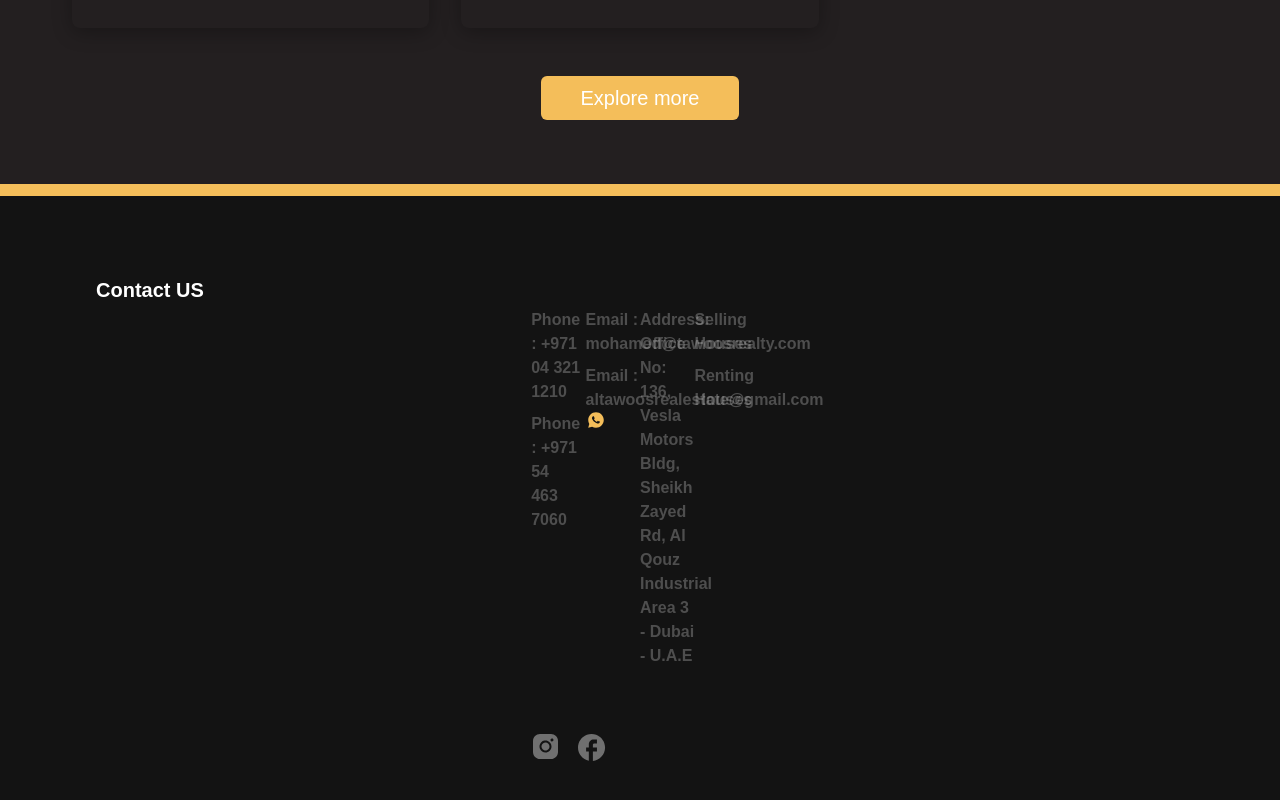
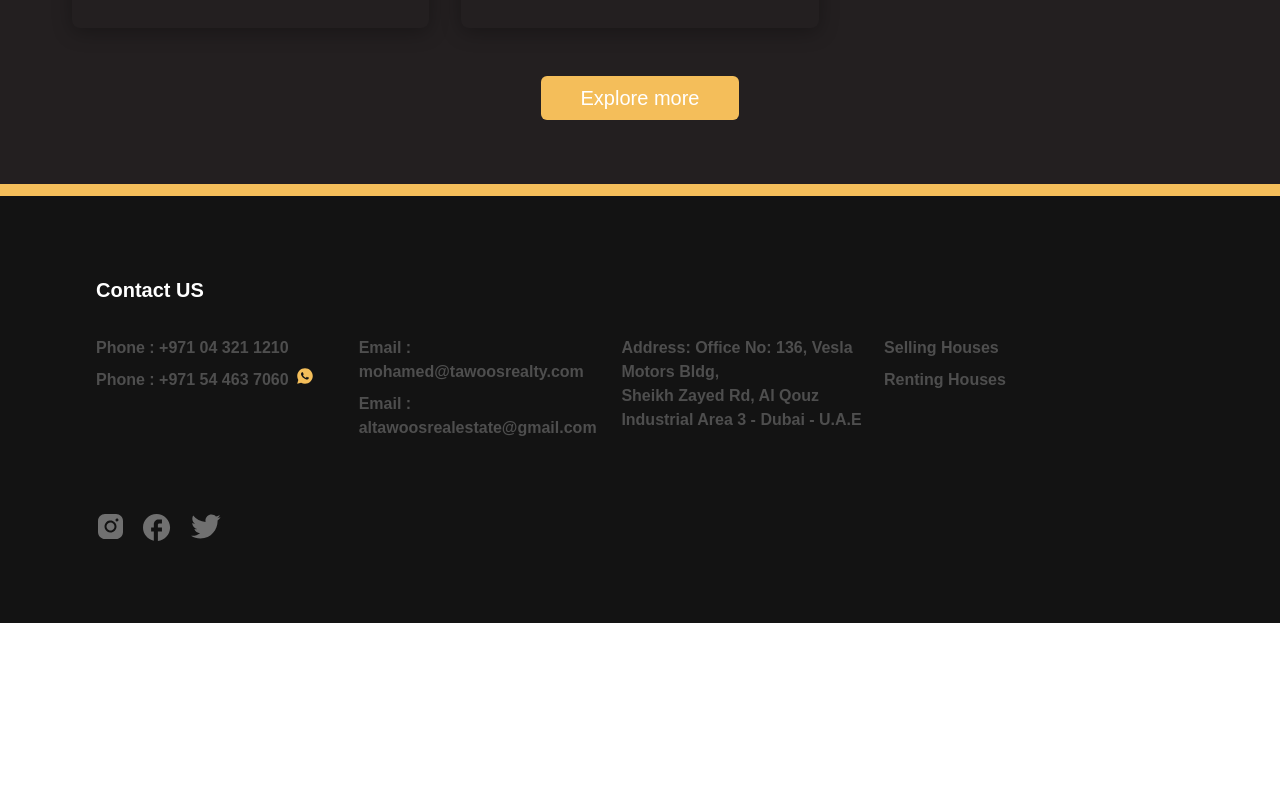
Before and after one commit to Benaoudaabdelkarim/altwoos-frontned, a Vue app: page / in a window 1280 px wide. Shown: the part 1805-2605 px from the top of the page. After the commit the page ends 2428 px from the top, so only its background shows below. Built offline with nearby package versions, Linux system fonts and the light colour scheme; no server answers; a web font is replaced by a local one.

Commit message:
Update Footer.vue

```diff
--- a/src/components/Footer.vue
+++ b/src/components/Footer.vue
@@ -2,11 +2,11 @@
     <div class="bg-[#F4BE5A] h-3">
 
     </div>
-    <div class="bg-[#131313] grid lg:grid-cols-5 w-full py-20 px-12 lg:px-24">
+    <div class="bg-[#131313] grid  py-20 px-12 lg:px-24">
         <div class=" col-span-2">
             <h3 class="text-white text-xl font-bold">{{translation.Contact_US}}</h3>
         </div>
-        <div class="grid md:grid-cols-2 xl:grid-cols-4 w-full  ">
+        <div class="grid md:grid-cols-4 xl:grid-cols-4 w-full  ">
             <div>
                 <p class="text-[#CECECE50] font-semibold mt-8 mb-2">{{translation.Phone}} : +971 04 321 1210</p>
                 <p class="text-[#CECECE50] font-semibold flex gap-2 items-start mb-2">{{translation.Phone}} : +971 54 463 7060
```
